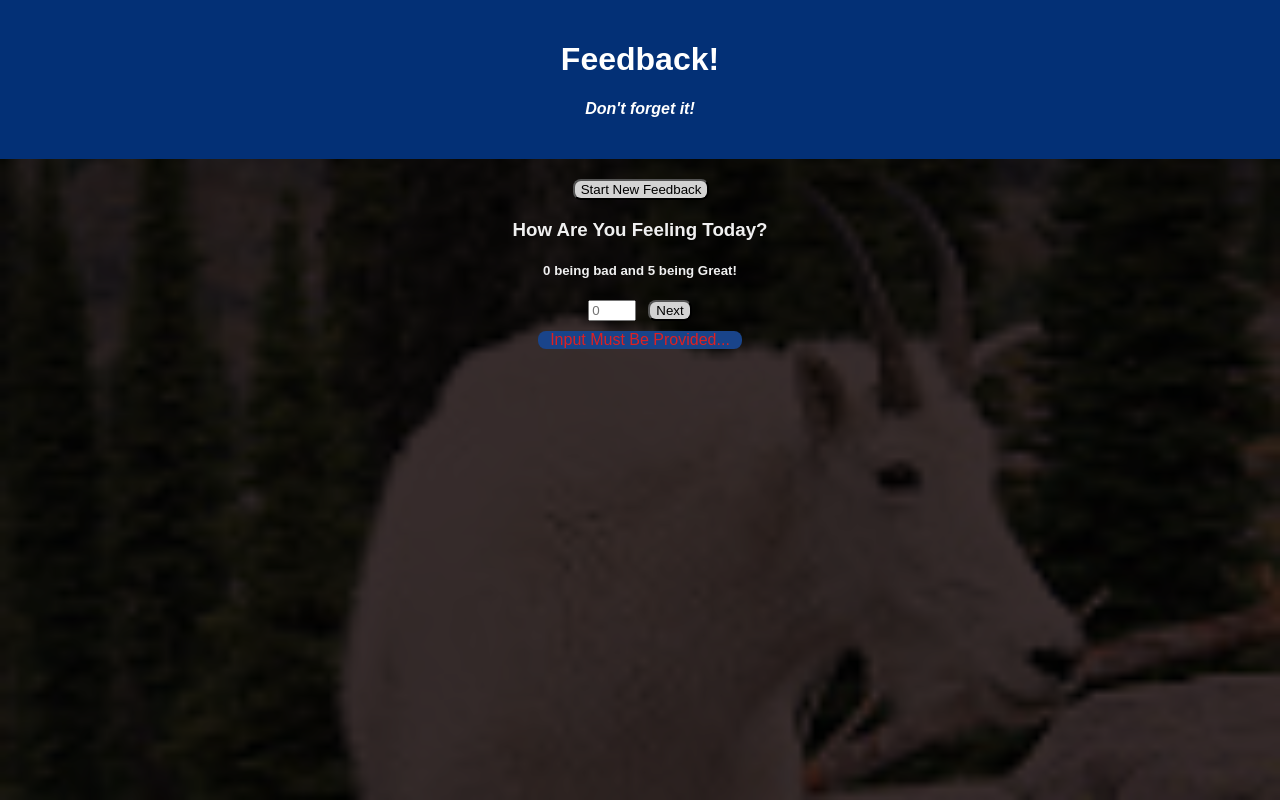
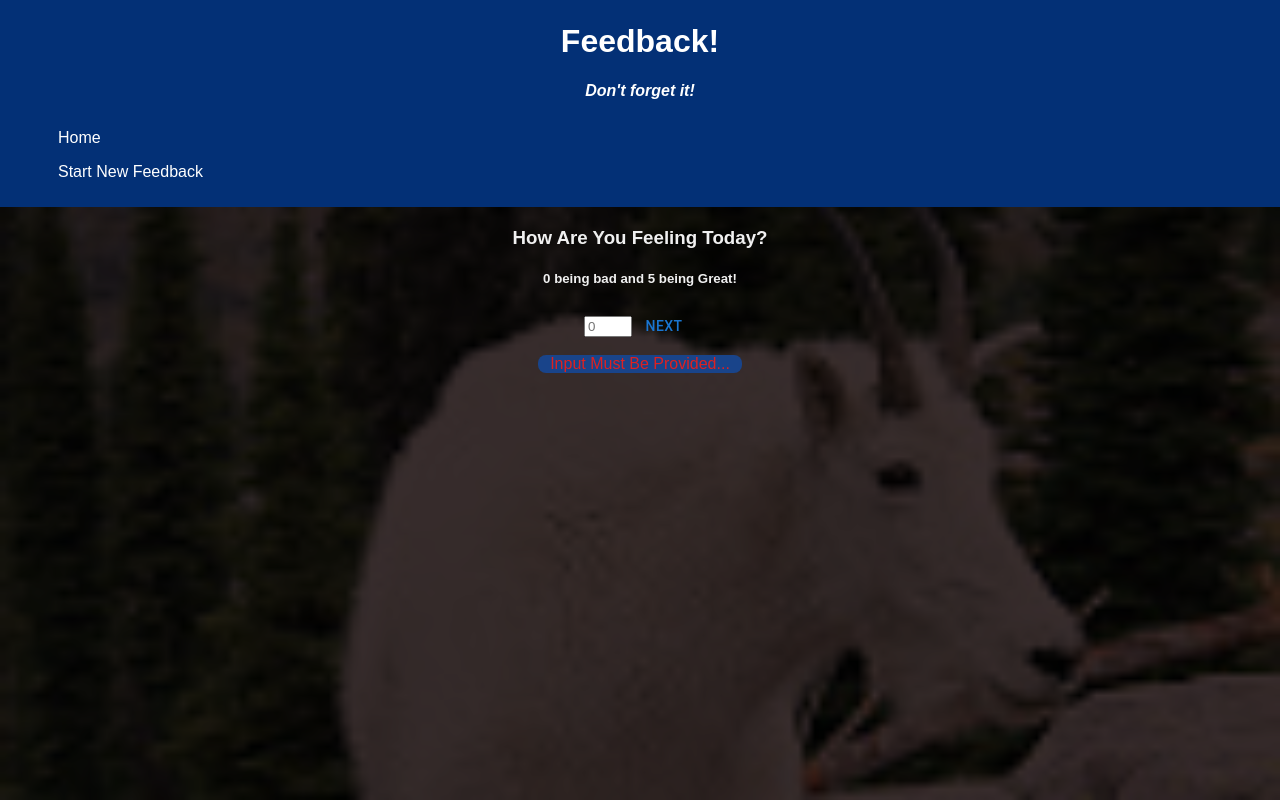
Before and after one commit to Jbaxend1/weeken-redux-feedback-loop, a React (Create React App) app: page /#/feeling in a window 1280 px wide. Built offline with nearby package versions, Linux system fonts and the light colour scheme.

Commit message:
added Home component

```diff
--- a/package.json
+++ b/package.json
@@ -4,6 +4,9 @@
   "private": true,
   "proxy": "http://localhost:5000",
   "dependencies": {
+    "@emotion/react": "^11.10.4",
+    "@emotion/styled": "^11.10.4",
+    "@mui/material": "^5.10.5",
     "axios": "^0.21.1",
     "express": "^4.17.1",
     "pg": "^8.2.1",
--- a/src/components/App/App.css
+++ b/src/components/App/App.css
@@ -6,7 +6,7 @@
 .App-header {
   background-color: #033076;
   min-height: 70px;
-  padding: 20px;
+  padding:2px;
   color: white;
   margin-bottom: 20px;
 
--- a/src/components/App/App.jsx
+++ b/src/components/App/App.jsx
@@ -1,5 +1,4 @@
 import React from 'react';
-import axios from 'axios';
 import { HashRouter as Router, Route, Link } from 'react-router-dom';
 import './App.css';
 import Feeling from '../Feeling/Feeling.jsx';
@@ -7,6 +6,10 @@ import Understanding from '../Understanding/Understanding.jsx';
 import Support from '../Support/Support';
 import Comments from '../Comments/Comments';
 import Review from '../Review/Review';
+import { ListItem, ListItemButton } from '@mui/material';
+import Home from '../Home/Home'
+
+
 
 function App() {
 
@@ -15,16 +18,23 @@ function App() {
       <header className='App-header'>
         <h1 className='App-title'>Feedback!</h1>
         <h4>Don't forget it!</h4>
+        <Router>
+        <ul>
+          <ListItemButton style={{color: 'white'}}>
+            <Link style={ { textDecoration: 'none ', color: 'white'}} to='/home'>Home</Link>
+          </ListItemButton>
+          <ListItemButton style={{color: 'white'}}>
+            <Link style={ { textDecoration: 'none ', color: 'white'}} to='/feeling'>Start New Feedback</Link>
+          </ListItemButton>
+        </ul>
+        </Router>
       </header>
 
       <Router>
-        <ul>
-          <li>
-            <button>
-            <Link style={ { textDecoration: 'none ', color: 'black'}} to='/feeling'>Start New Feedback</Link>
-            </button>
-          </li>
-        </ul>
+
+        <Route exact path={'/home'}>
+          <Home />
+        </Route>
         <Route exact path={'/feeling'}>
           <Feeling />
         </Route>
--- a/src/components/Comments/Comments.jsx
+++ b/src/components/Comments/Comments.jsx
@@ -1,5 +1,6 @@
 import { useHistory } from "react-router-dom";
 import { useSelector, useDispatch } from "react-redux";
+import { Button } from "@mui/material";
 
 const Comments = () => {
 
@@ -18,7 +19,7 @@ const Comments = () => {
             <h3>Is there anything else you would like us to know?</h3>
             <h5>Place any additional comments here:</h5>
             <input onChange={handleChange} type='text' placeholder='Comments'></input>
-            <button onClick={() => history.push('/review')}>Next</button>
+            <Button onClick={() => history.push('/review')}>Next</Button>
         </>
     )
 }
--- a/src/components/Feeling/Feeling.jsx
+++ b/src/components/Feeling/Feeling.jsx
@@ -1,6 +1,8 @@
 import { useHistory } from "react-router-dom";
 import { useSelector, useDispatch } from "react-redux";
 import { useState } from "react";
+import { Button } from '@mui/material';
+import Typography from "@mui/material";
 
 const Feeling = () => {
 
@@ -26,7 +28,7 @@ const Feeling = () => {
             <h3>How Are You Feeling Today?</h3>
             <h5>0 being bad and 5 being Great!</h5>
             <input onChange={handleChange} type='number' placeholder='0' required='required' min={0} max={5}></input>
-            <button value={validity} onClick={validity ? handleNext : undefined}>Next</button>
+            <Button value={validity} onClick={validity ? handleNext : undefined}>Next</Button>
             {
                 validity ? undefined : <div className="warning">Input Must Be Provided...</div>
             }
--- /dev/null
+++ b/src/components/Home/Home.jsx
@@ -0,0 +1,24 @@
+import { Button } from "@mui/material";
+import { HashRouter as Router, Route, Link } from 'react-router-dom';
+import Typography from "@mui/material/Typography";
+import Feeling from "../Feeling/Feeling";
+
+const Home = () => {
+    return (
+        <>
+            <h1>Welcome!</h1>
+            <h3> Lets Get Some Feedback!</h3>
+            <Router>
+                <Route exact path={'/feeling'}>
+                    <Feeling />
+                </Route>
+                <Typography variant="body1">
+                    <Link to='/feeling'>Click Here to get Started</Link>
+                </Typography>
+            </Router>
+
+        </>
+    )
+}
+
+export default Home;
--- a/src/components/Review/Review.jsx
+++ b/src/components/Review/Review.jsx
@@ -1,6 +1,7 @@
 import { useHistory } from "react-router-dom";
 import { useSelector, useDispatch } from "react-redux";
 import axios from "axios";
+import { Button } from "@mui/material";
 
 const Review = () => {
 
@@ -25,7 +26,7 @@ const Review = () => {
             }
         }).then((response) => {
             dispatch({ type: 'CLEAR_ALL' });
-            history.push('/')
+            history.push('/home')
         }).catch((error) => {
             console.log(error);
             alert('Something went wrong!');
@@ -40,7 +41,7 @@ const Review = () => {
             <h5>Support: {support}</h5>
             <h5>Comments: {comments}</h5>
 
-            <button onClick={handleSubmit}>SUBMIT</button>
+            <Button onClick={handleSubmit}>SUBMIT</Button>
         </>
     )
 }
--- a/src/components/Support/Support.jsx
+++ b/src/components/Support/Support.jsx
@@ -1,6 +1,7 @@
 import { useHistory } from "react-router-dom";
 import { useSelector, useDispatch } from "react-redux";
 import { useState } from "react";
+import { Button } from "@mui/material";
 
 const Support = () => {
 
@@ -24,7 +25,7 @@ const Support = () => {
             <h3>How well do you feel supported?</h3>
             <h5>0 being not well, and 5 being Amazingly!</h5>
             <input onChange={handleChange} type='number' placeholder='0' required='required' min={0} max={5}></input>
-            <button value={validity} onClick={validity ? handleNext : undefined}>Next</button>
+            <Button value={validity} onClick={validity ? handleNext : undefined}>Next</Button>
             {
                 validity ? undefined : <div className="warning">🐐 Input Must Be Provided... </div>
             }
--- a/src/components/Understanding/Understanding.jsx
+++ b/src/components/Understanding/Understanding.jsx
@@ -1,6 +1,7 @@
 import { useHistory } from "react-router-dom";
 import { useSelector, useDispatch } from "react-redux";
 import { useState } from 'react';
+import { Button } from "@mui/material";
 
 const Understanding = () => {
 
@@ -24,7 +25,7 @@ const Understanding = () => {
             <h3>How well are you understanding the content?</h3>
             <h5>0 being bad and 5 being Great!</h5>
             <input onChange={handleChange} type='number' placeholder='0' required='required' min={0} max={5}></input>
-            <button value={validity} onClick={validity ? handleNext : undefined}>Next</button>
+            <Button value={validity} onClick={validity ? handleNext : undefined}>Next</Button>
             {
                 validity ? undefined : <div className="warning">Input Must Be Provided...</div>
             }
```
Also changed, not shown: src/components/Validity/Validity.jsx (deleted, +0 -24 lines), 1 other file (tests, documents, lock files or other folders).
